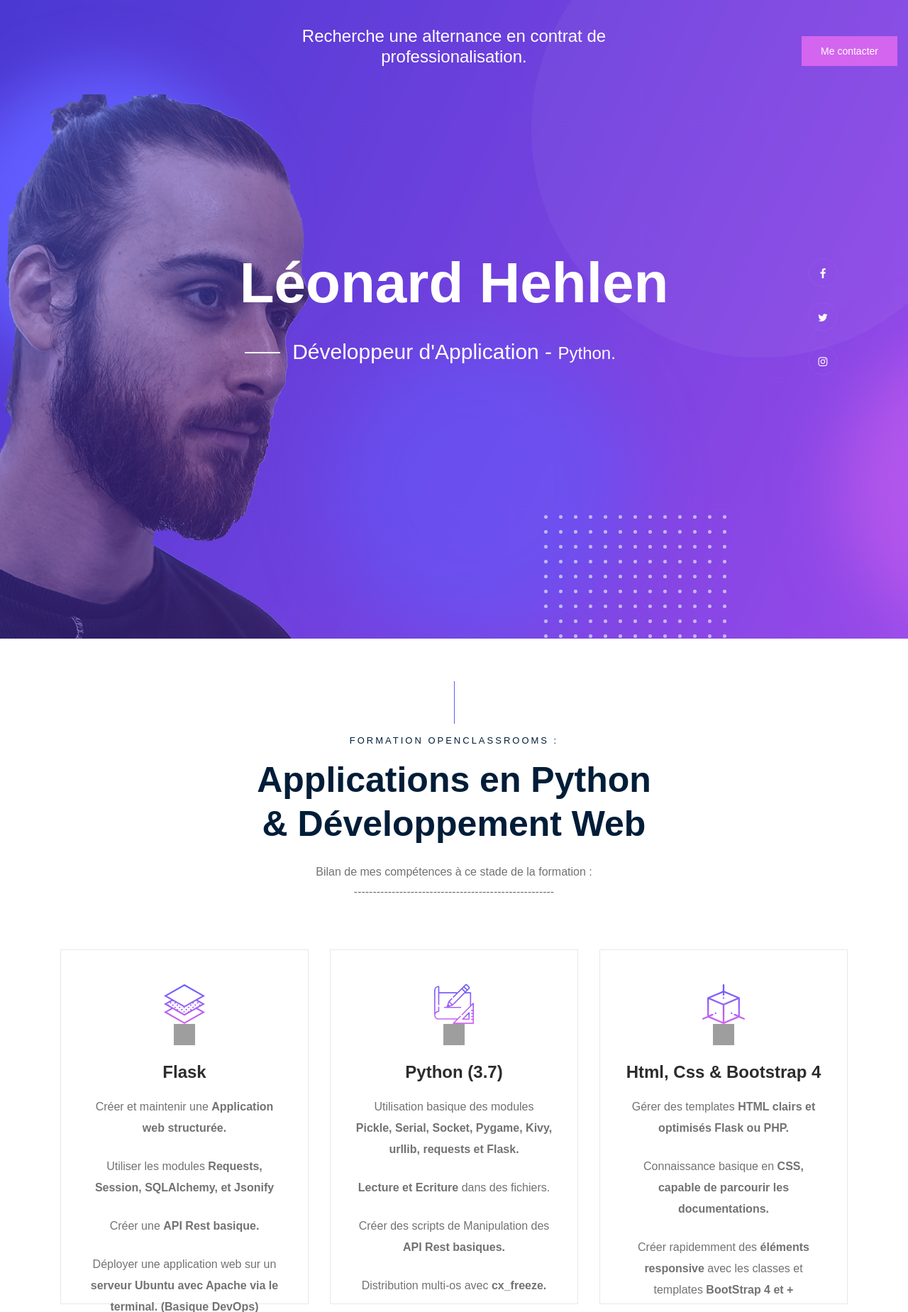
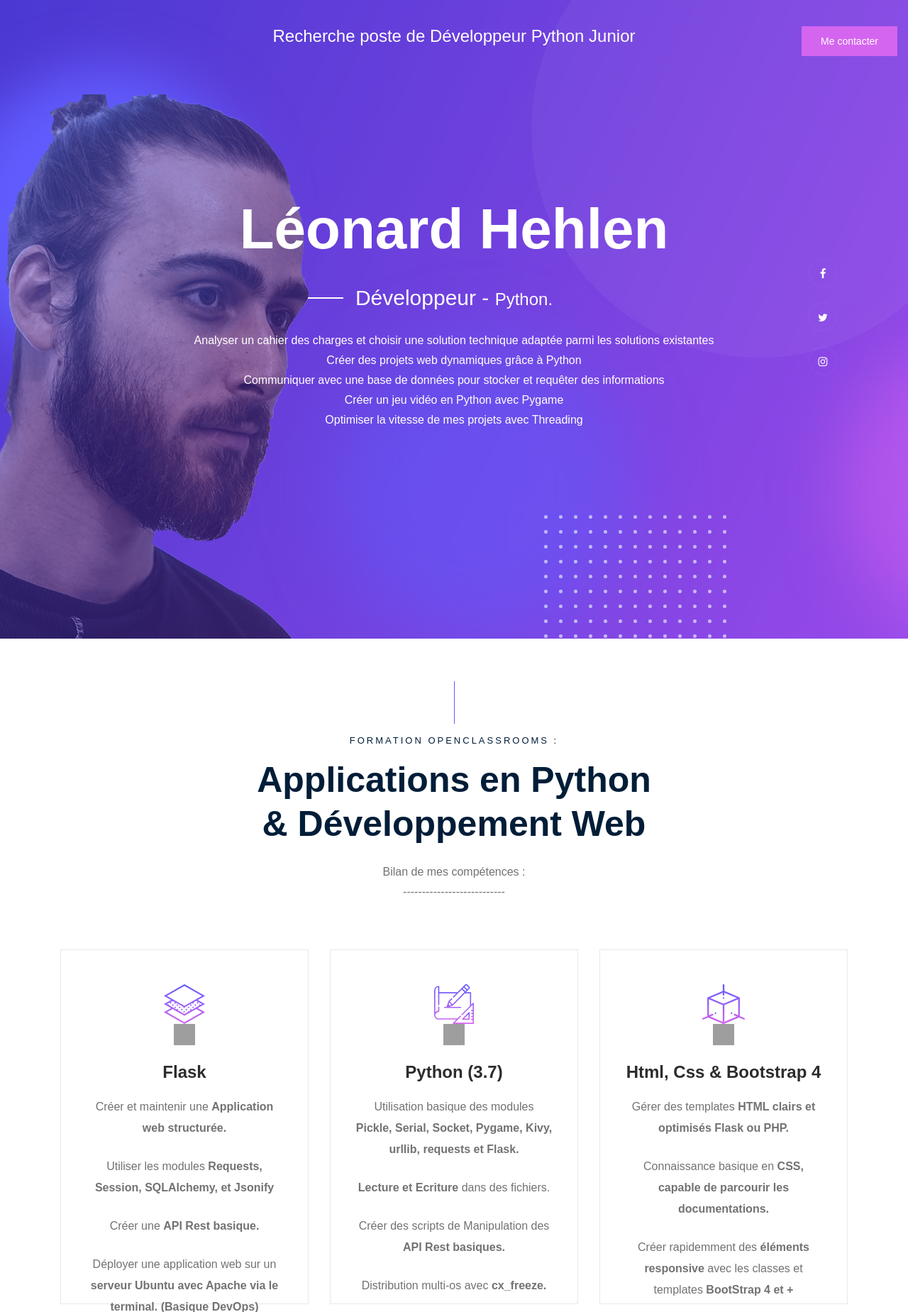
Before and after one commit to LeonardHehlen/portfolioweb, a Flask app: page / in a window 1280 px wide. Shown: the top 1849 px of the page at 71% size. Run offline with Flask 2, Linux system fonts and the light colour scheme; data comes from the database, SQL or seed files in the repository; some libraries are stand-ins or nearby versions; some web fonts are replaced; grey boxes are pictures that could not be loaded.

Commit message:
Change homepage

```diff
--- /dev/null
+++ b/mail_test.py
@@ -0,0 +1 @@
+import smtplib
--- a/portefolio_app/templates/index.html
+++ b/portefolio_app/templates/index.html
@@ -48,13 +48,13 @@
                         </div>
                         <div class="col-xl-6 col-lg-7">
                             <div class="main-menu  d-none d-lg-block">
-                                <h3 style="color:rgb(255, 255, 255);">Recherche une alternance en contrat de professionalisation.</h3></p>
+                                <h3 style="color:rgb(255, 255, 255);">Recherche poste de Développeur Python Junior</h3></p>
                             </div>
                         </div>
                         <div class="col-xl-3 col-lg-3 d-none d-lg-block">
                             <div class="Appointment">
                                 <div class="book_btn d-none d-lg-block">
-                                    <a  href="#">Me contacter</a>
+                                    <a  href="">Me contacter</a>
                                 </div>
                             </div>
                         </div>
@@ -90,8 +90,15 @@
                                 Léonard Hehlen
                             </h3>
                             <br>
-                            <span>Développeur d'Application - <small>Python.</small></span>
+                            <span>Développeur - <small>Python.</small></span>
                             <br><br>
+                            <p style="color: white;">
+                                Analyser un cahier des charges et choisir une solution technique adaptée parmi les solutions existantes
+                                <br>Créer des projets web dynamiques grâce à Python
+                                <br>Communiquer avec une base de données pour stocker et requêter des informations
+                                <br>Créer un jeu vidéo en Python avec Pygame
+                                <br>Optimiser la vitesse de mes projets avec Threading
+                            </p>
                         </div>
                     </div>
                 </div>
@@ -109,8 +116,8 @@
                         <span>Formation OpenClassrooms :</span>
                         <h3>Applications en Python  <br>
                                 & Développement Web</h3>
-                        <p>Bilan de mes compétences à ce stade de la formation :</p>
-                        <p>-----------------------------------------------------</p>
+                        <p>Bilan de mes compétences : </p>
+                        <p>---------------------------</p>
 
 
                     </div>
@@ -219,8 +226,8 @@
                         <h3>A propos de moi</h3>
                         <p>Jeune développeur en devenir, je recherche une entreprise qui m'accepterait en alternance afin de suivre la formation <a href="https://openclassrooms.com/fr/paths/68-developpeur-dapplication-python" style="font-weight: bold;">Développeur d'Application - Python</a> de <a href="www.openclassrooms.com" style="font-weight: bold;">OpenClassrooms</a>.</p>
                         <p>Cette démarche est pour moi l'occasion d'intégrer une équipe et de découvrir et maîtriser les processus qui font le succès et l'efficacité d'une entreprise.</p>
-                        <p>Je suis perpétuelle recherche d'amélioration, autant sur le plan professionnel que sur le plan humain. Calme et réfléchis, je sais rapidemment trouver ma place dans une équipe et m'adapter à mon environnement.</p>
-                        <p>On me définit souvent par ma grande curiosité, et mon intérêt à comprendre comment fonctionne ce qui m'entoure. Ce trait de personnalité m'a permi de développer une bonne culture générale sur le plan technique,
+                        <p>Je suis en recherche constante d'amélioration, autant sur le plan professionnel que sur le plan humain. Calme et réfléchis, je sais rapidemment trouver ma place dans une équipe et m'adapter à mon environnement.</p>
+                        <p>On me définit souvent par ma grande curiosité, et mon intérêt à comprendre comment fonctionne ce qui m'entoure. Ce trait de personnalité m'a permis de développer une bonne culture générale sur le plan technique,
                             ce qui fait de moi un "problem solver", qui ne perd pas ses moyens face à la pression.</p>
                         <p>Pour découvrir mon parcours plus en détails, vous pouvez télécharger mon CV ci-dessous.</p>
                         <div class="download_cv">
@@ -245,7 +252,7 @@
 
     <div class="discuss_projects">
         <div class="container">
-            <div class="row">
+            <!-- <div class="row">
                 <div class="col-xl-12">
                     <div class="project_text text-center">
                         <h3>Contactons nous ...</h3>
@@ -256,7 +263,7 @@
             </div>
             <br>
             <br>
-            <br>
+            <br> -->
             <div class="row">
                 <div class="col-xl-12">
                     <div class="project_text text-center">
--- a/run.py
+++ b/run.py
@@ -3,4 +3,4 @@ from portefolio_app import app
 # ip_address = input("Hosting Ip Address ? ")
 
 if __name__ == "__main__":
-    app.run(host="192.168.1.54", debug=True)
+    app.run(host="192.168.1.14", debug=True)
```
